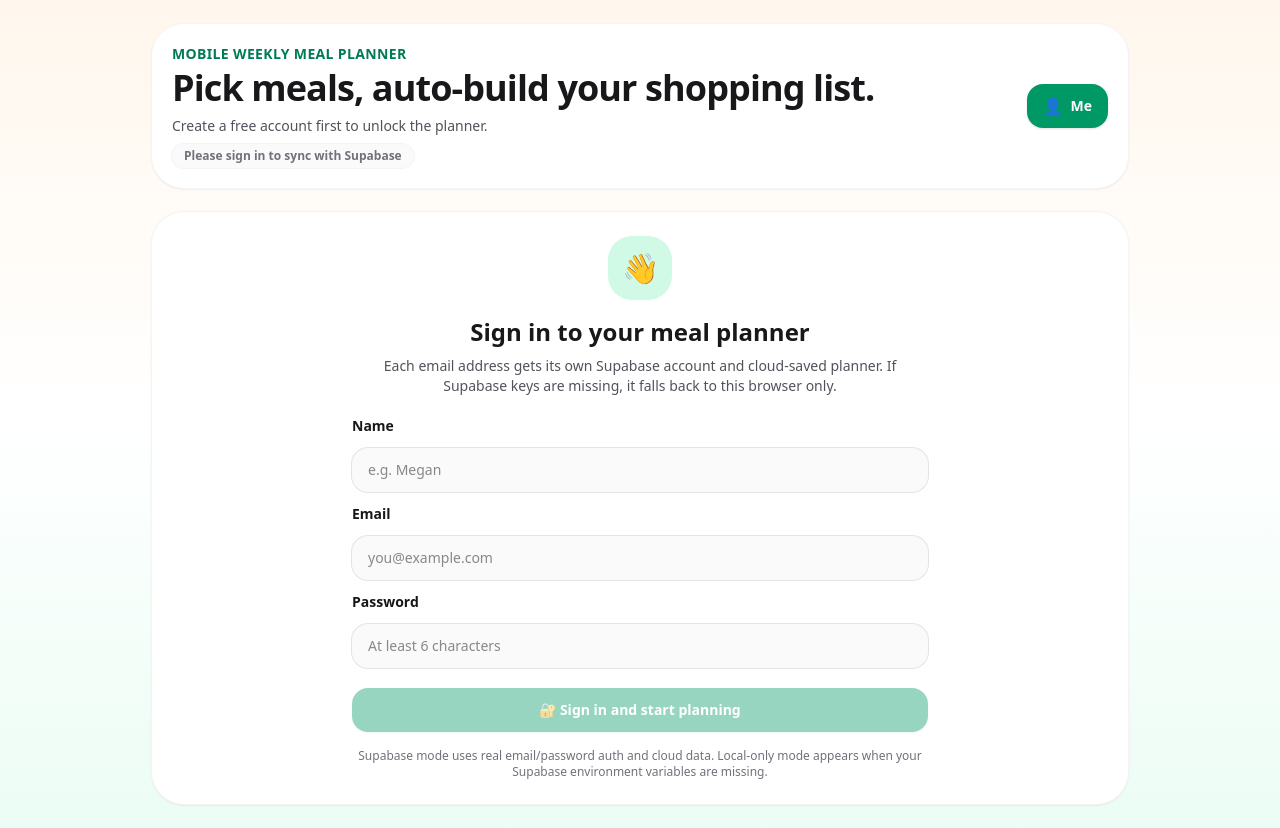
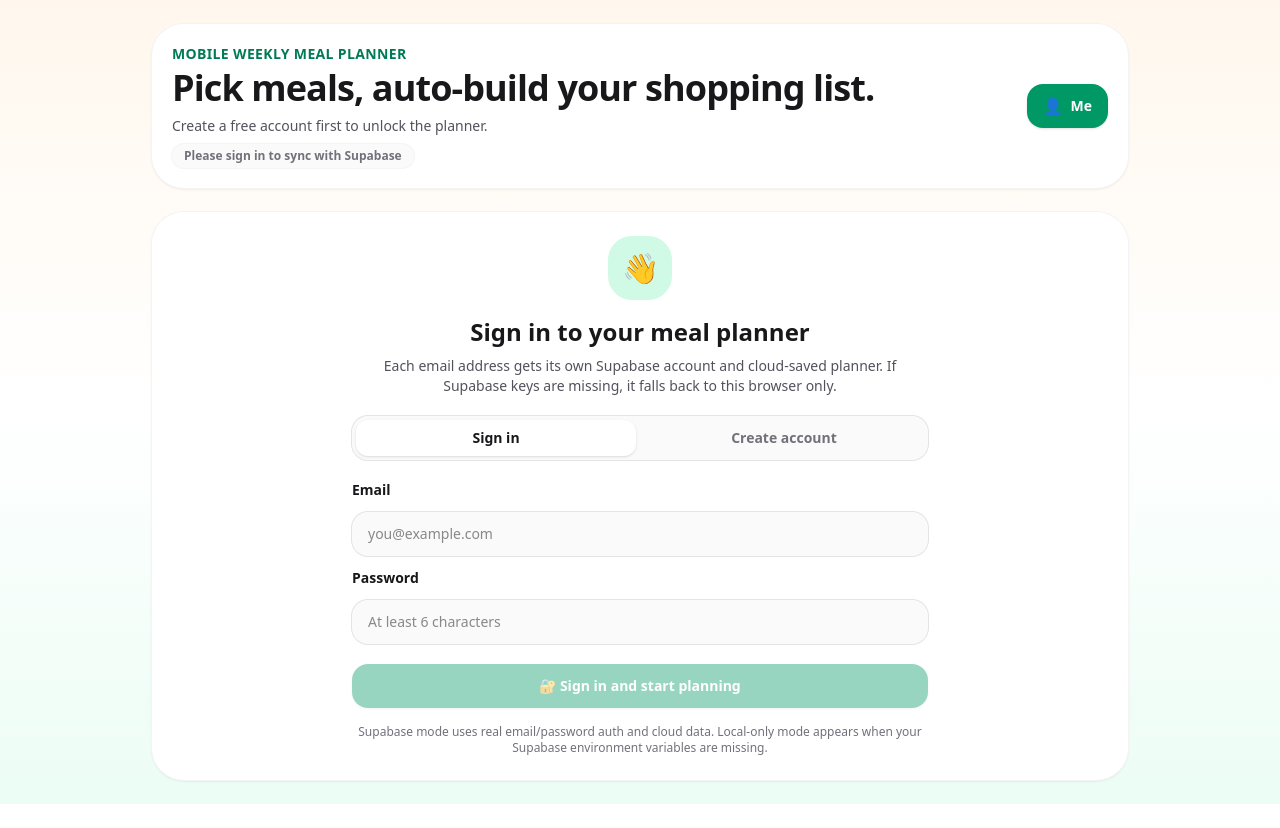
Before and after one commit to meganehaworth-blip/megs-meals, a React (Vite) app: page / in a window 1280 px wide. After the commit the page ends 804 px from the top, so only its background shows below. Built offline with nearby package versions, Linux system fonts and the light colour scheme.

Commit message:
Update App.jsx

```diff
--- a/src/App.jsx
+++ b/src/App.jsx
@@ -798,6 +798,7 @@ export default function MealPlannerApp() {
   const [tab, setTab] = useState("planner");
   const [profile, setProfile] = useState(() => (supabase ? null : load("mp_profile", null)));
   const [signup, setSignup] = useState({ name: "", email: "", password: "" });
+  const [authMode, setAuthMode] = useState("signin");
   const [authUser, setAuthUser] = useState(null);
   const [syncStatus, setSyncStatus] = useState(supabase ? "Supabase ready" : "Local-only mode");
   const [isSyncing, setIsSyncing] = useState(false);
@@ -969,7 +970,7 @@ export default function MealPlannerApp() {
   }
 
   async function completeSignup() {
-    if (!signup.name.trim() || !signup.email.trim()) return;
+    if (!signup.email.trim()) return;
     const email = signup.email.trim().toLowerCase();
 
     if (supabase) {
@@ -979,34 +980,46 @@ export default function MealPlannerApp() {
       }
       try {
         setIsSyncing(true);
-        setSyncStatus("Signing in...");
-        let { data, error } = await supabase.auth.signInWithPassword({ email, password: signup.password });
-        if (error) {
+        setSyncStatus(authMode === "signup" ? "Creating account..." : "Signing in...");
+
+        let data;
+        let error;
+
+        if (authMode === "signup") {
           const signUpResult = await supabase.auth.signUp({
             email,
             password: signup.password,
-            options: { data: { name: signup.name.trim() } },
+            options: { data: { name: signup.name.trim() || email.split("@")[0] } },
           });
           data = signUpResult.data;
           error = signUpResult.error;
+        } else {
+          const signInResult = await supabase.auth.signInWithPassword({ email, password: signup.password });
+          data = signInResult.data;
+          error = signInResult.error;
         }
+
         if (error) throw error;
+
         const sessionUser = data.session?.user || null;
         const user = sessionUser || data.user;
+
         if (sessionUser) {
           setAuthUser(sessionUser);
           await loadSupabaseAccount(sessionUser);
+          setSignup({ name: "", email: "", password: "" });
           setTab("planner");
-        } else if (user) {
+        } else if (user && authMode === "signup") {
           setProfile(null);
-          setSyncStatus("Account created. Check your email to confirm it, then sign in again.");
+          setAuthMode("signin");
+          setSyncStatus("Account created. Check your email to confirm it, then sign in.");
         } else {
           setProfile(null);
-          setSyncStatus("Check your email to confirm your account, then sign in again.");
+          setSyncStatus("No active session returned. Check email confirmation settings, then try again.");
         }
       } catch (error) {
         console.error(error);
-        setSyncStatus(`Sign in error: ${error.message}`);
+        setSyncStatus(`${authMode === "signup" ? "Create account" : "Sign in"} error: ${error.message}`);
       } finally {
         setIsSyncing(false);
       }
@@ -1014,7 +1027,7 @@ export default function MealPlannerApp() {
     }
 
     const existingProfile = loadAccountValue(email, "profile", null);
-    const nextProfile = existingProfile || { name: signup.name.trim(), email, joinedAt: new Date().toISOString() };
+    const nextProfile = existingProfile || { name: signup.name.trim() || email.split("@")[0], email, joinedAt: new Date().toISOString() };
     saveAccountValue(email, "profile", nextProfile);
     setProfile(nextProfile);
     setMeals(mergeMeals(loadAccountValue(email, "meals", []), seedMeals));
@@ -1102,13 +1115,17 @@ export default function MealPlannerApp() {
               <h2 className="text-2xl font-black">Sign in to your meal planner</h2>
               <p className="mt-2 text-sm text-zinc-600">Each email address gets its own Supabase account and cloud-saved planner. If Supabase keys are missing, it falls back to this browser only.</p>
               <div className="mt-5 grid gap-3 text-left">
-                <label className="text-sm font-bold">Name</label>
-                <input value={signup.name} onChange={(e) => setSignup({ ...signup, name: e.target.value })} placeholder="e.g. Megan" className="rounded-2xl bg-zinc-50 px-4 py-3 text-sm ring-1 ring-zinc-200" />
+                <div className="mb-2 grid grid-cols-2 gap-2 rounded-2xl bg-zinc-50 p-1 ring-1 ring-zinc-200">
+                  <button type="button" onClick={() => setAuthMode("signin")} className={`rounded-xl px-3 py-2 text-sm font-black ${authMode === "signin" ? "bg-white shadow-sm" : "text-zinc-500"}`}>Sign in</button>
+                  <button type="button" onClick={() => setAuthMode("signup")} className={`rounded-xl px-3 py-2 text-sm font-black ${authMode === "signup" ? "bg-white shadow-sm" : "text-zinc-500"}`}>Create account</button>
+                </div>
+                {authMode === "signup" && <><label className="text-sm font-bold">Name</label>
+                <input value={signup.name} onChange={(e) => setSignup({ ...signup, name: e.target.value })} placeholder="e.g. Megan" className="rounded-2xl bg-zinc-50 px-4 py-3 text-sm ring-1 ring-zinc-200" /></>}
                 <label className="text-sm font-bold">Email</label>
                 <input value={signup.email} onChange={(e) => setSignup({ ...signup, email: e.target.value })} placeholder="you@example.com" type="email" className="rounded-2xl bg-zinc-50 px-4 py-3 text-sm ring-1 ring-zinc-200" />
                 <label className="text-sm font-bold">Password</label>
                 <input value={signup.password} onChange={(e) => setSignup({ ...signup, password: e.target.value })} placeholder="At least 6 characters" type="password" className="rounded-2xl bg-zinc-50 px-4 py-3 text-sm ring-1 ring-zinc-200" />
-                <button onClick={completeSignup} disabled={!signup.name.trim() || !signup.email.trim() || (supabase && signup.password.length < 6)} className="mt-2 rounded-2xl bg-emerald-600 px-4 py-3 text-sm font-bold text-white shadow-sm disabled:cursor-not-allowed disabled:opacity-40">🔐 Sign in and start planning</button>
+                <button onClick={completeSignup} disabled={!signup.email.trim() || (supabase && signup.password.length < 6)} className="mt-2 rounded-2xl bg-emerald-600 px-4 py-3 text-sm font-bold text-white shadow-sm disabled:cursor-not-allowed disabled:opacity-40">🔐 {authMode === "signup" ? "Create account" : "Sign in and start planning"}</button>
               </div>
               <p className="mt-4 text-xs text-zinc-500">Supabase mode uses real email/password auth and cloud data. Local-only mode appears when your Supabase environment variables are missing.</p>
             </div>
@@ -1128,13 +1145,17 @@ export default function MealPlannerApp() {
 
             {!profile ? (
               <div className="mt-5 grid gap-3 rounded-3xl bg-emerald-50 p-4 ring-1 ring-emerald-100">
-                <label className="text-sm font-bold">Name</label>
-                <input value={signup.name} onChange={(e) => setSignup({ ...signup, name: e.target.value })} placeholder="e.g. Megan" className="rounded-2xl bg-white px-4 py-3 text-sm ring-1 ring-emerald-100" />
+                <div className="mb-2 grid grid-cols-2 gap-2 rounded-2xl bg-white p-1 ring-1 ring-emerald-100">
+                  <button type="button" onClick={() => setAuthMode("signin")} className={`rounded-xl px-3 py-2 text-sm font-black ${authMode === "signin" ? "bg-emerald-100" : "text-zinc-500"}`}>Sign in</button>
+                  <button type="button" onClick={() => setAuthMode("signup")} className={`rounded-xl px-3 py-2 text-sm font-black ${authMode === "signup" ? "bg-emerald-100" : "text-zinc-500"}`}>Create account</button>
+                </div>
+                {authMode === "signup" && <><label className="text-sm font-bold">Name</label>
+                <input value={signup.name} onChange={(e) => setSignup({ ...signup, name: e.target.value })} placeholder="e.g. Megan" className="rounded-2xl bg-white px-4 py-3 text-sm ring-1 ring-emerald-100" /></>}
                 <label className="text-sm font-bold">Email</label>
                 <input value={signup.email} onChange={(e) => setSignup({ ...signup, email: e.target.value })} placeholder="you@example.com" type="email" className="rounded-2xl bg-white px-4 py-3 text-sm ring-1 ring-emerald-100" />
                 <label className="text-sm font-bold">Password</label>
                 <input value={signup.password} onChange={(e) => setSignup({ ...signup, password: e.target.value })} placeholder="At least 6 characters" type="password" className="rounded-2xl bg-white px-4 py-3 text-sm ring-1 ring-emerald-100" />
-                <button onClick={completeSignup} disabled={!signup.name.trim() || !signup.email.trim() || (supabase && signup.password.length < 6)} className="rounded-2xl bg-emerald-600 px-4 py-3 text-sm font-bold text-white disabled:cursor-not-allowed disabled:opacity-40">Sign in / create account</button>
+                <button onClick={completeSignup} disabled={!signup.email.trim() || (supabase && signup.password.length < 6)} className="rounded-2xl bg-emerald-600 px-4 py-3 text-sm font-bold text-white disabled:cursor-not-allowed disabled:opacity-40">{authMode === "signup" ? "Create account" : "Sign in"}</button>
               </div>
             ) : (
               <div className="mt-5 grid gap-3 sm:grid-cols-3">
```
